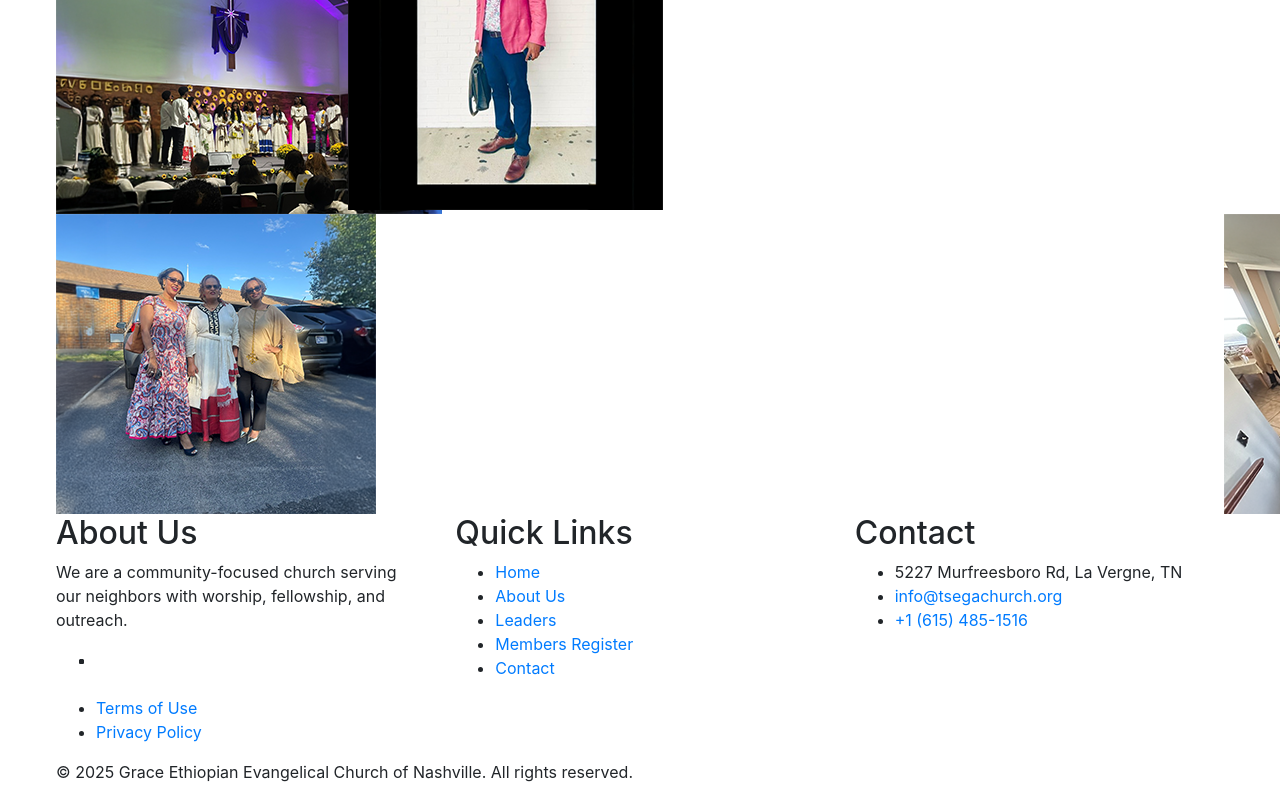
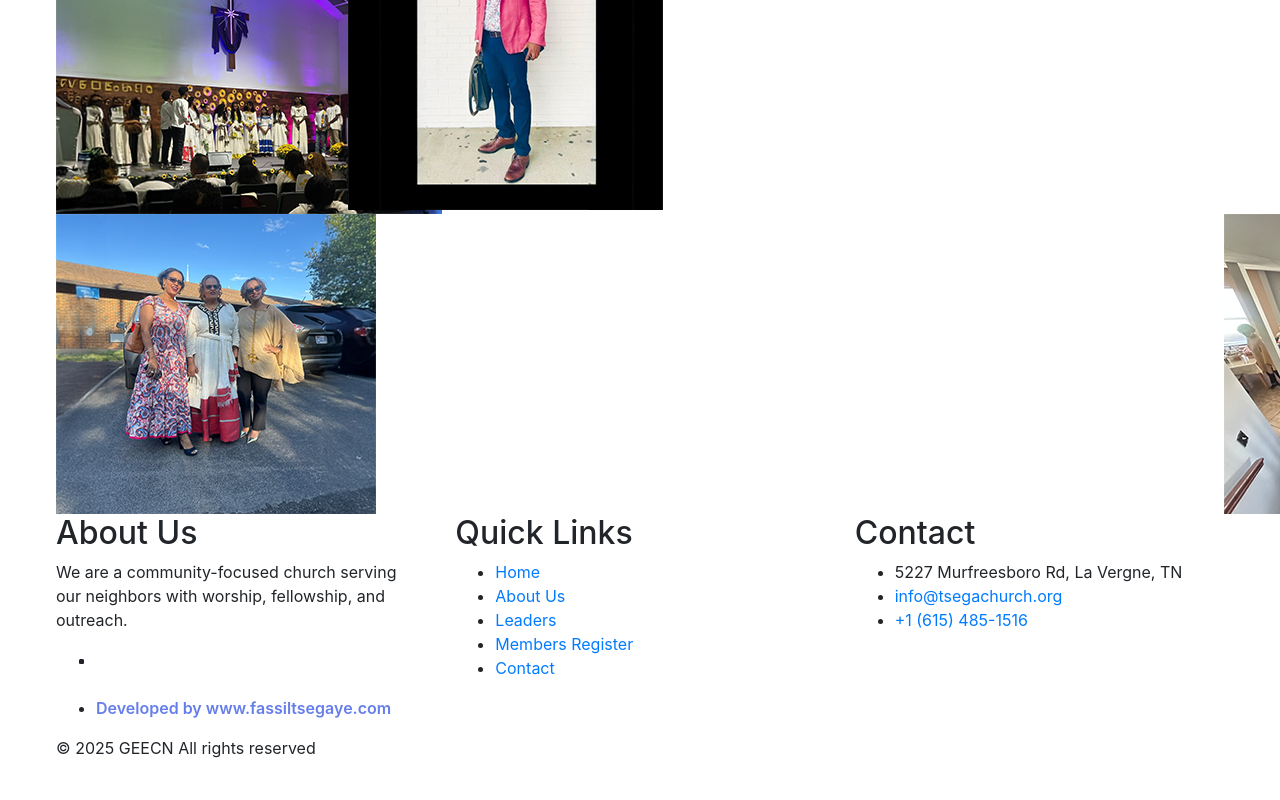
Before and after one commit to fassiliss/tsegachurch-site, a Next.js app: page / in a window 1280 px wide. Shown: the part 1949-2749 px from the top of the page. After the commit the page ends 2725 px from the top, so only its background shows below. Built offline with nearby package versions, Linux system fonts and the light colour scheme.

Commit message:
footer link

```diff
--- a/src/layouts/Footer.tsx
+++ b/src/layouts/Footer.tsx
@@ -144,21 +144,28 @@ export default function Footer({ extraClass }: FooterProps) {
         <div className="theme_container">
           <div className="main-footer-bottom-inner">
             <ul>
-              <li>
-                <Link href="/about">
-                  <a>Terms of Use</a>
-                </Link>
-              </li>
-              <li>
-                <Link href="/about">
-                  <a>Privacy Policy</a>
-                </Link>
-              </li>
+                <li>
+                   <a
+                    href="https://www.fassiltsegaye.com"
+                    target="_blank"
+                    rel="noopener noreferrer"
+                    style={{
+                    color: '#667eea',
+                    fontWeight: '600',
+                    textDecoration: 'none',
+                    transition: 'color 0.3s ease'
+                }}
+                    onMouseEnter={(e) => e.currentTarget.style.color = '#764ba2'}
+                    onMouseLeave={(e) => e.currentTarget.style.color = '#667eea'}
+                    >
+                    Developed by www.fassiltsegaye.com
+                </a>
+            </li>
+
             </ul>
             <div className="text">
               <p>
-                © {new Date().getFullYear()} Grace Ethiopian Evangelical Church
-                of Nashville. All rights reserved.
+                © {new Date().getFullYear()} GEECN All rights reserved
               </p>
             </div>
           </div>
```
